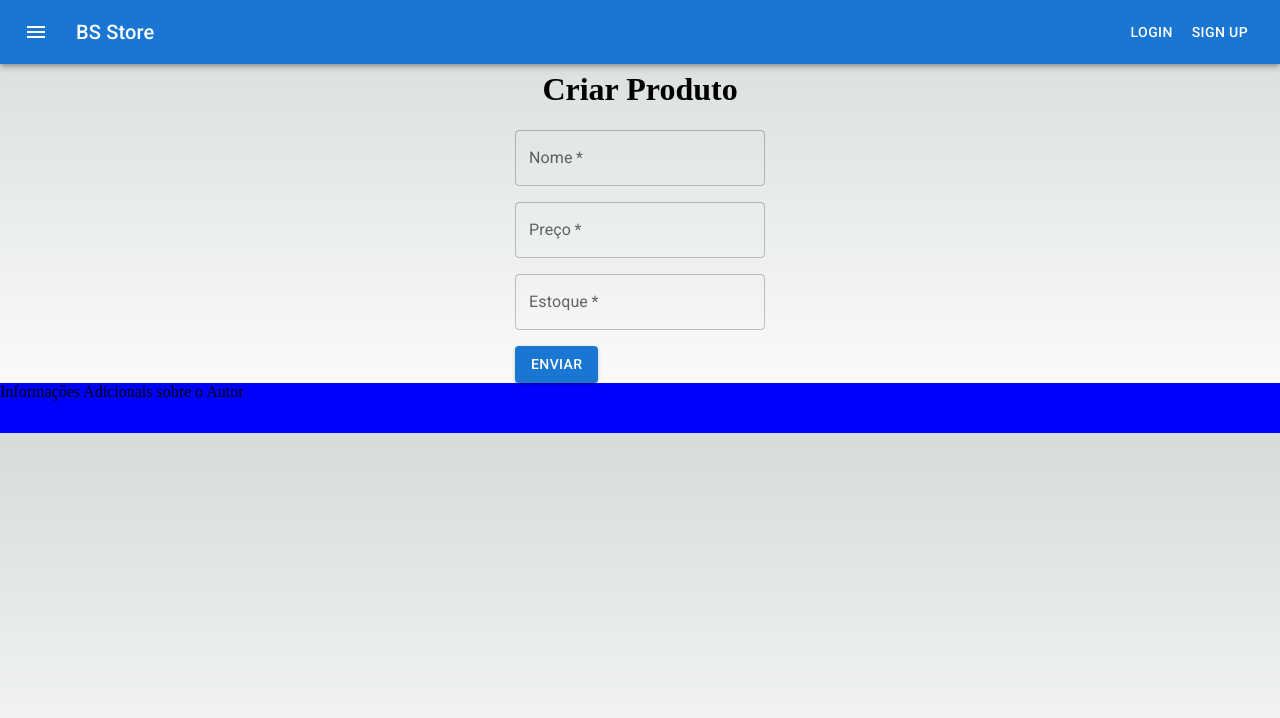
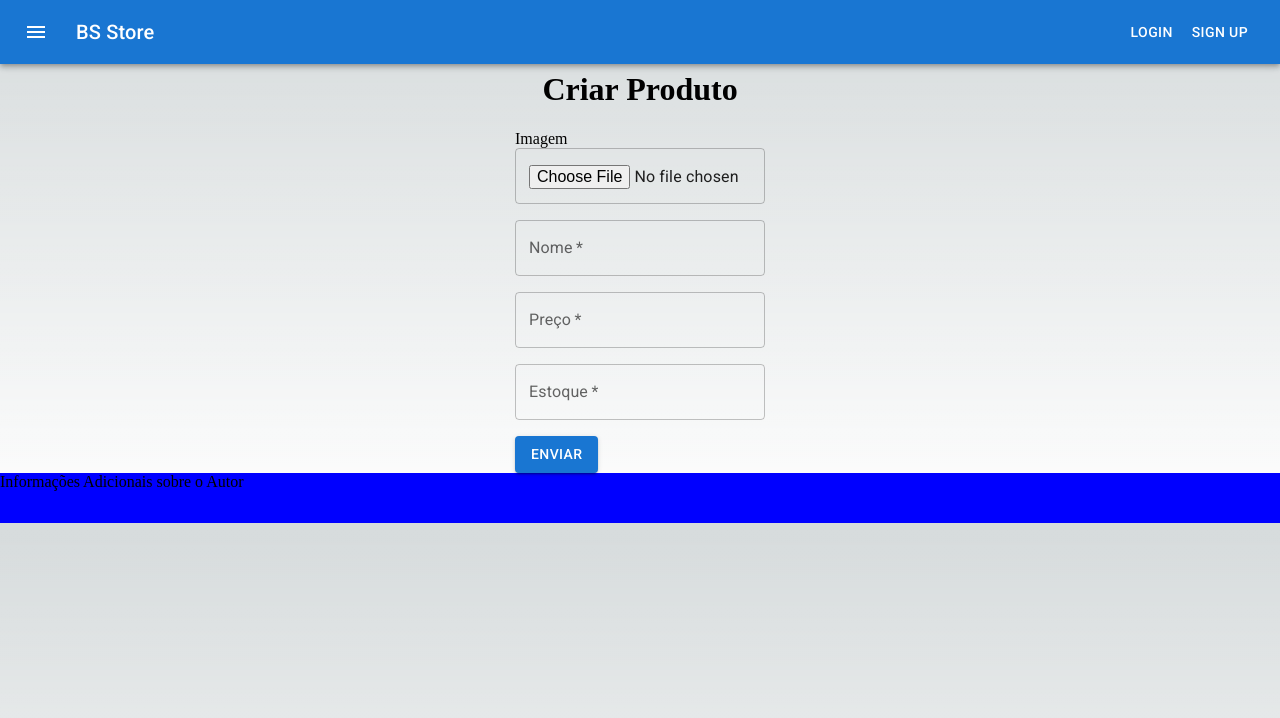
Before and after one commit to senaluisgf/BS-Store, a Next.js app in the folder frontend/: page /produto/create in a window 1280 px wide. Shown: the top 718 px of the page. Built offline with nearby package versions, Linux system fonts and the light colour scheme; no server answers.

Commit message:
refactor: produto create form to insert produto image

```diff
--- a/frontend/src/components/produto/produto-card.tsx
+++ b/frontend/src/components/produto/produto-card.tsx
@@ -79,7 +79,7 @@ export default function ProdutoCard({id}: ProdutoCardProps) {
             <Box className={styles.cardDescription}>
               <Box className={styles.cardImage}>
                 <img
-                  src="https://tse4.mm.bing.net/th?id=OIP.gIGpcR8ihrORAUDnzngXlwHaEK&pid=Api&P=0&h=180"
+                  src={produto.imageUrl}
                   alt="Doguinho caramelo"
                 />
               </Box>
--- a/frontend/src/components/produto/produto-create.tsx
+++ b/frontend/src/components/produto/produto-create.tsx
@@ -9,10 +9,19 @@ export default function ProdutoCreate() {
   const router = useRouter();
 
   const handleSubmit = (produto: CreateProdutoDTO) => {
-    api.post('/produto', produto, { withCredentials: true })
+    const formData = new FormData();
+    formData.append('imagem', produto.imagem!);
+    formData.append('nome', produto.nome);
+    formData.append('preco', produto.preco.toString());
+    formData.append('estoque', produto.estoque.toString());
+
+    console.log('preço', formData.get('preco'));
+
+    api.post('/produto', formData, { withCredentials: true })
       .then(() => router.push('/produto'))
       .catch(error => console.error(error));
   }
+
   return (
     <>
       <PageTitle titulo="Criar Produto"/>
--- a/frontend/src/components/produto/produto-form.tsx
+++ b/frontend/src/components/produto/produto-form.tsx
@@ -1,13 +1,15 @@
+import styles from "@/styles/ProdutoForm.module.css";
 import { CreateProdutoDTO, Produto, UpdateProdutoDTO } from "@/types/produto";
 import { Box, Button, TextField } from "@mui/material";
 import { FormEvent, useState } from "react";
-
 interface ProdutoFormProps {
   handleSubmit: (produto: CreateProdutoDTO | UpdateProdutoDTO) => void
   produto?: Produto
 }
 
 export default function ProdutoForm({handleSubmit, produto}: ProdutoFormProps) {
+  const [image, setImage] = useState('');
+  const [imageUrl, setImageUrl] = useState(produto?.imageUrl);
   const [nome, setNome] = useState(produto?.nome ?? '');
   const [preco, setPreco] = useState(produto?.preco);
   const [estoque, setEstoque] = useState(produto?.estoque);
@@ -16,6 +18,8 @@ export default function ProdutoForm({handleSubmit, produto}: ProdutoFormProps) {
     e.preventDefault();
 
     handleSubmit({
+      imagem: image,
+      imageUrl: image ?? imageUrl,
       nome,
       preco: preco!,
       estoque: estoque!,
@@ -24,7 +28,25 @@ export default function ProdutoForm({handleSubmit, produto}: ProdutoFormProps) {
 
   return (
     <>
-      <form onSubmit={onSubmit}>
+      <form onSubmit={onSubmit} className={styles.produtoForm}>
+        {
+          imageUrl &&
+          <Box className={styles.boxImg}>
+            <img src={imageUrl} alt={produto?.nome} />
+          </Box>
+        }
+        <Box className={styles.content}>
+          <Box sx={{ mb: 2, mt: 2 }}>
+            <label htmlFor="imagem">Imagem</label><br />
+            <TextField
+              sx={{width: 250}}
+              required
+              id="imagem"
+              type="file"
+              onChange={(e) => setImage(e.target.files[0])}
+            />
+          </Box>
+
           <Box sx={{ mb: 2, mt: 2 }}>
             <TextField
               sx={{width: 250}}
@@ -61,6 +83,7 @@ export default function ProdutoForm({handleSubmit, produto}: ProdutoFormProps) {
           <Button variant="contained" type="submit" >
             Enviar
           </Button>
+        </Box>
       </form>
     </>
   )
--- a/frontend/src/components/produto/produto-list.tsx
+++ b/frontend/src/components/produto/produto-list.tsx
@@ -42,7 +42,7 @@ export default function ProdutoList() {
             <Link href={`produto/${p.id}`}>
               <Box className={styles.rowImage}>
                 <img
-                  src="https://tse4.mm.bing.net/th?id=OIP.gIGpcR8ihrORAUDnzngXlwHaEK&pid=Api&P=0&h=180"
+                  src={p.imageUrl}
                   alt={p.nome}
                 />
               </Box>
--- a/frontend/src/styles/ProdutoCard.module.css
+++ b/frontend/src/styles/ProdutoCard.module.css
@@ -16,8 +16,10 @@
 }
 
 .cardImage {
-  max-width: 50%;
-  max-height: 50%px;
+  max-width: 300px;
+  max-height: 300px;
+  width: 50%;
+  height: 50%px;
 }
 
 .cardImage > img {
--- /dev/null
+++ b/frontend/src/styles/ProdutoForm.module.css
@@ -0,0 +1,15 @@
+.produtoForm {
+  display: flex;
+  gap: 10px
+}
+
+.boxImg {
+  background-color: aqua;
+  max-width: 300px;
+  max-height: 300px;
+}
+
+.boxImg > img {
+  width: 100%;
+  height: 100%;
+}
```
Also changed, not shown: frontend/src/styles/ProdutoList.module.css (+7 -0 lines), frontend/src/types/produto.ts (+9 -2 lines), 2 other files (tests, documents, lock files or other folders). Lines whose indentation alone changed are shown as unchanged.
